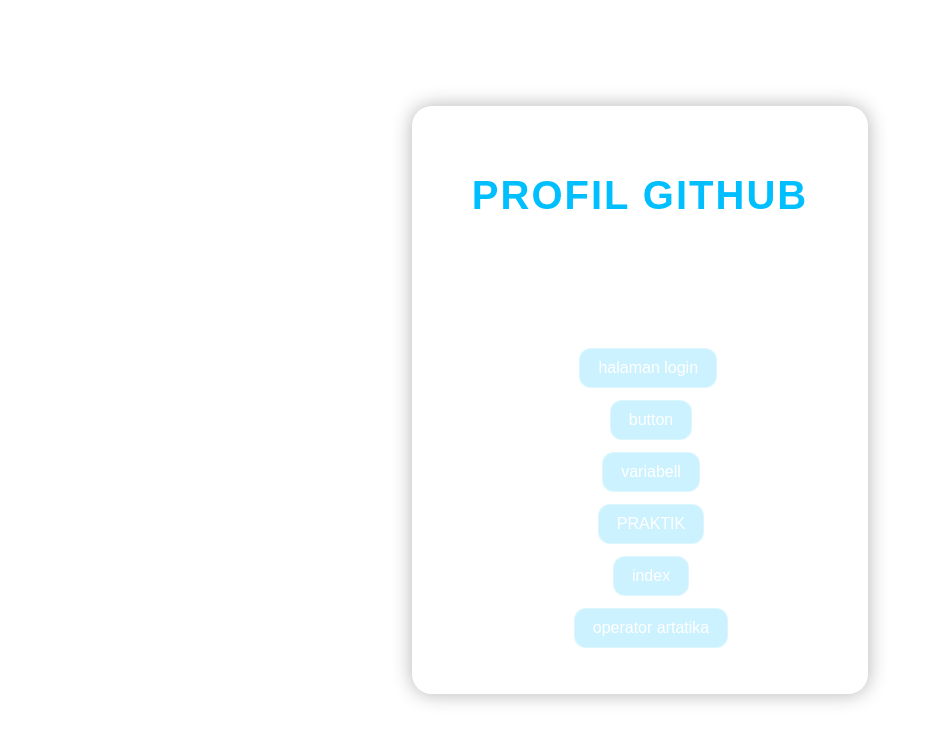
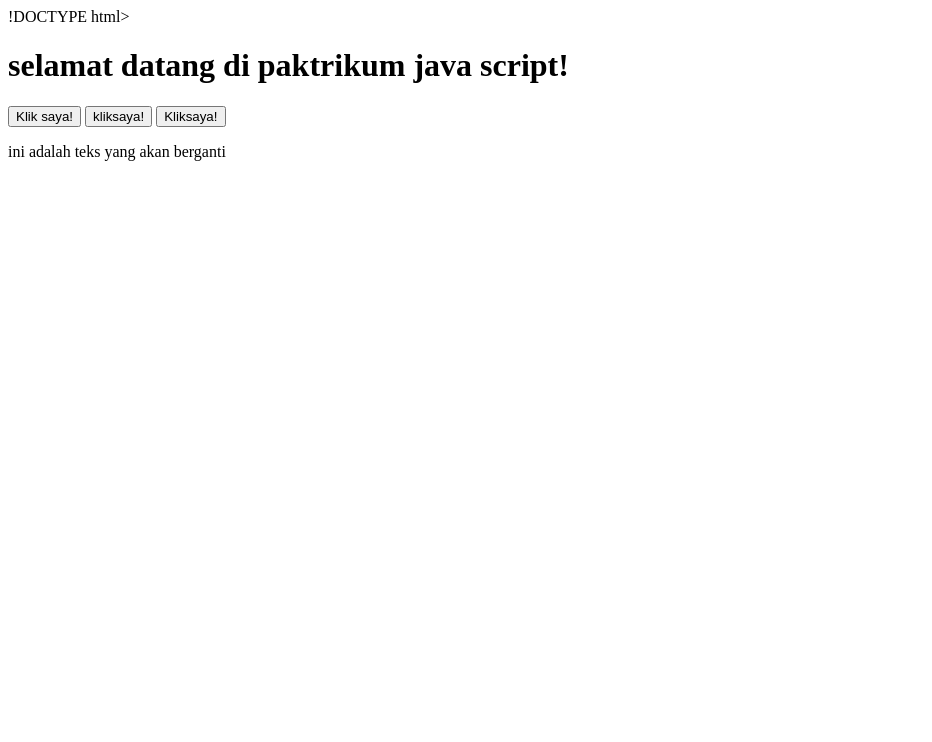
Before and after one commit to ahnafrevan2-rgb/pannn, a plain HTML site: page indexx.html in a window 1280 px wide. Shown: the whole page, without its empty margins (0-932 px from the left). Drawn offline with Linux system fonts and the light colour scheme.

Commit message:
indexx.html
Updated HTML structure and added JavaScript functionality.

```diff
--- a/indexx.html
+++ b/indexx.html
@@ -1,93 +1,35 @@
-<!DOCTYPE html>
-<html lang="id">
+!DOCTYPE html>
+<html lang="en">
 <head>
-	<meta charset="UTF-8">
-	<meta name="viewport" content="width=device-width, initial-scale=1.0">
-	<title>Contoh Layout dengan Elemen Semantik</title>
-	<style>
-		/* Background utama */
-		body {
-			background: url('WBfqSy.jpg') no-repeat center center/cover;
-			min-height: 100vh;
-			display: flex;
-			flex-direction: column;
-			align-items: center;
-			justify-content: center;
-			font-family: 'Poppins', sans-serif;
-			margin: 0;
-			padding: 0;
-		}
+    <meta  charset="UTF-8">
+    <meta name="viewport"content="width=device-width,initial-scale=1.0">
+    <title>contoh javascript dasar</title>
+</head>
+<body>
+    <h1>selamat datang di paktrikum java script!</h1>
+    <button id="tombolSapa">Klik saya!</button>
+    <button id="tombolUbahteks">kliksaya!</button>
+    <button id="tombolWarna">Kliksaya!</button>
+    <p id='teksPesan'>ini adalah teks yang akan berganti</p>
 
-		/* Efek blur dan transparan di tengah */
-		.container {
-			background: rgba(255, 255, 255, 0.1);
-			backdrop-filter: blur(10px);
-			-webkit-backdrop-filter: blur(10px);
-			border-radius: 20px;
-			padding: 40px 60px;
-			box-shadow: 0 0 20px rgba(0, 0, 0, 0.3);
-			text-align: center;
-			color: white;
-			max-width: 500px;
-		}
+    <script>
+        //mendapatkan elemen tombol berdasarkan id
+        const tombol=document.getElementById('tombolSapa');
 
-		h1 {
-			font-size: 2.5rem;
-			margin-bottom: 10px;
-			color: #00bfff;
-			letter-spacing: 2px;
-			text-transform: uppercase;
-		}
+        //menambahkan event listener untuk aksi  'click'
+        tombol.addEventListener('click',function() {
+            alert('Hallo,selamat datang di dunia javascript!');
+        });
 
-		p {
-			font-size: 1.1rem;
-			line-height: 1.6;
-			margin: 5px 0;
-		}
+        //untuk tombol sapa (mengubah teks paragraf)
+        const tombolSapa=document.getElementById('tombolSapa');
+        tombolSapa.addEveListener('click',function(){
+            document.getElementById('teksPesan').textContent='Halo,Anda telah mrngubah teks ini dengan javaScript!'});
 
-		nav {
-			margin-top: 20px;
-		}
-
-		nav a {
-			display: inline-block;
-			margin: 6px;
-			padding: 10px 18px;
-			color: white;
-			background: rgba(0, 191, 255, 0.2);
-			border: 1px solid rgba(255, 255, 255, 0.3);
-			border-radius: 12px;
-			text-decoration: none;
-			font-weight: 500;
-			transition: 0.3s;
-		}
-
-		nav a:hover {
-			background: #00bfff;
-			color: #fff;
-			transform: scale(1.05);
-			box-shadow: 0 0 10px #00bfff;
-		}
-	</style>
-</head>
-
-<body>
-	<div class="container">
-		<header>
-			<h1>PROFIL GITHUB</h1>
-			<p><strong>Nama Siswa:</strong> Fakhri Ahmad</p>
-			<p><strong>Kelas:</strong> XI TI</p>
-			<p><strong>Proyek:</strong></p>
-		</header>
-
-		<nav>
-li><a href="halaman login.html">halaman login</a></li>
-        <li><a href="button.html">button</a></li>
-        <li><a href="variabell.html">variabell</a></li>
-        <li><a href="PRAKTIK.html">PRAKTIK</a></li>
-        <li><a href="index.html">index</a></li>
-        <li><a href="operator artatika.html">operator artatika</a></li>
-        </nav>
-	</div>
+        //Untuk tombol warna (mengubah warna latar belakang)
+        const tombolWarna=document.getElemantById('tombolWarna');
+        tombolWaarna.addEvenListener('click',function()
+           ( document.body.style.backgroundColor ='#E0FFFF';));
+    </script>
 </body>
 </html>
```
